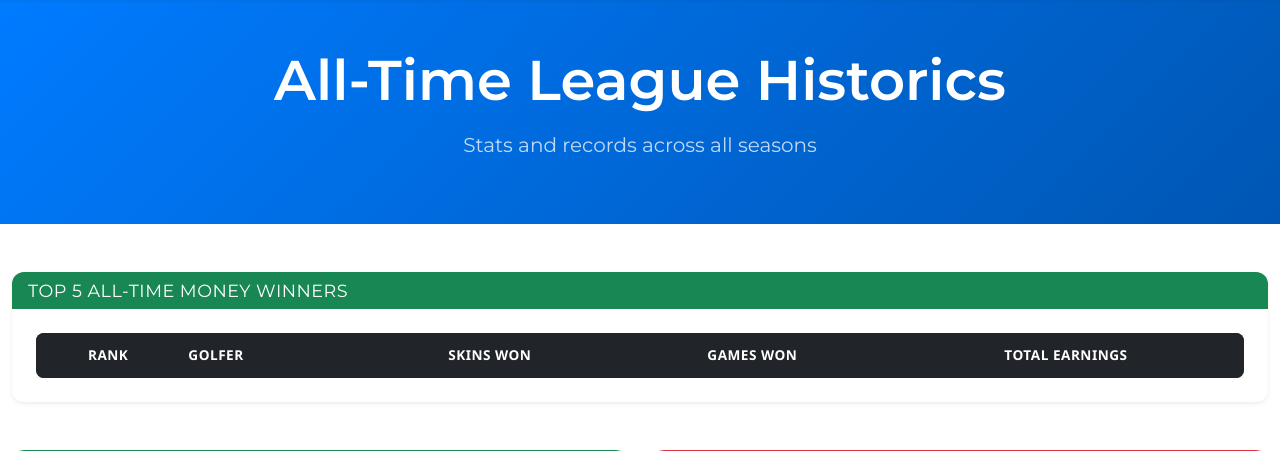
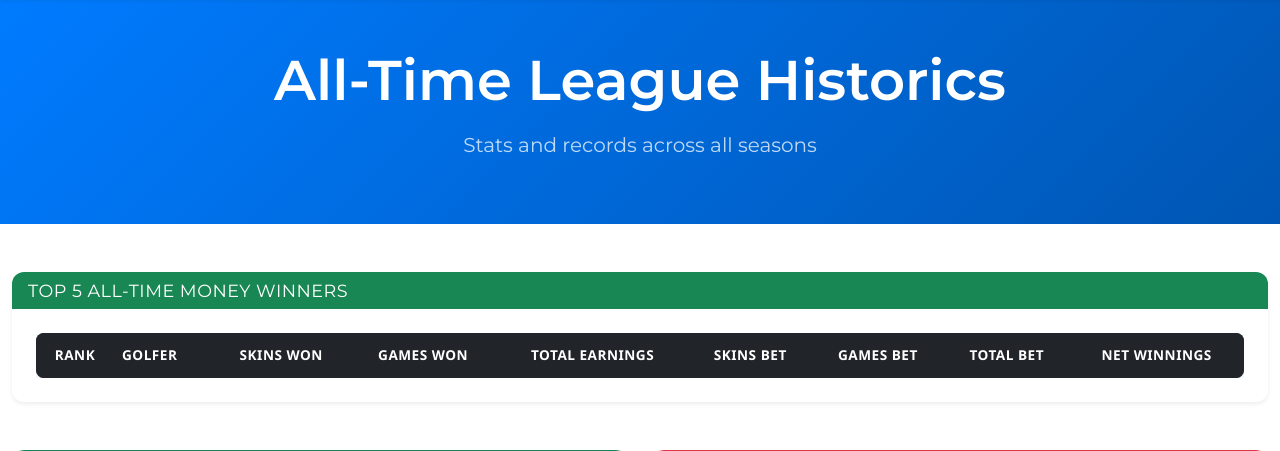
Before and after one commit to pmojo375/pyChatterboxgolf2, a Django app: template cbg/main/templates/historics.html in a window 1280 px wide. Shown: the part 57-508 px from the top of the page. Run offline with Django 4.2, Linux system fonts and the light colour scheme; the template is opened without the code that fills it, so the values that code supplies are empty; some libraries are stand-ins or nearby versions.

Commit message:
Add wager tracking and net winnings calculation to leaderboard
- Implemented logic to calculate total wagers for each golfer, including skins and games entries.
- Enhanced the leaderboard to display skins wagered, games wagered, total wagered, and net winnings for the top golfers.
- Updated the `historics.html` template to include new columns for wagered amounts and net winnings, improving the visibility of golfer performance.

```diff
--- a/cbg/main/templates/historics.html
+++ b/cbg/main/templates/historics.html
@@ -25,6 +25,10 @@
                                     <th scope="col" class="text-center">Skins Won</th>
                                     <th scope="col" class="text-center">Games Won</th>
                                     <th scope="col" class="text-center">Total Earnings</th>
+                                    <th scope="col" class="text-center">Skins Bet</th>
+                                    <th scope="col" class="text-center">Games Bet</th>
+                                    <th scope="col" class="text-center">Total Bet</th>
+                                    <th scope="col" class="text-center">Net Winnings</th>
                                 </tr>
                             </thead>
                             <tbody>
@@ -35,6 +39,10 @@
                                     <td class="text-center text-success">${{ entry.skins_earned }}</td>
                                     <td class="text-center text-primary">${{ entry.games_earned }}</td>
                                     <td class="text-center fw-bold text-success">${{ entry.total_earned }}</td>
+                                    <td class="text-center">${{ entry.skins_wagered }}</td>
+                                    <td class="text-center">${{ entry.games_wagered }}</td>
+                                    <td class="text-center">${{ entry.total_wagered }}</td>
+                                    <td class="text-center fw-bold {% if entry.net_winnings >= 0 %}text-success{% else %}text-danger{% endif %}">${{ entry.net_winnings }}</td>
                                 </tr>
                                 {% endfor %}
                             </tbody>
```
Also changed, not shown: cbg/main/views.py (+40 -0 lines).
